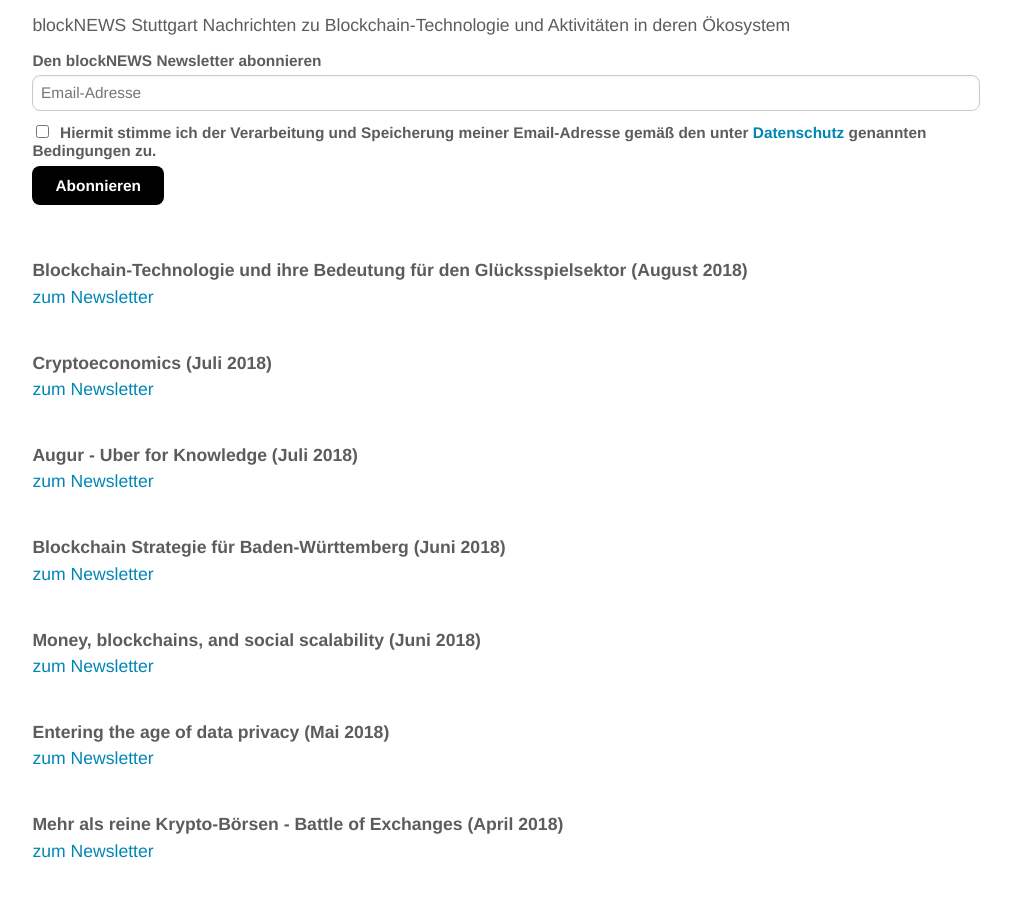
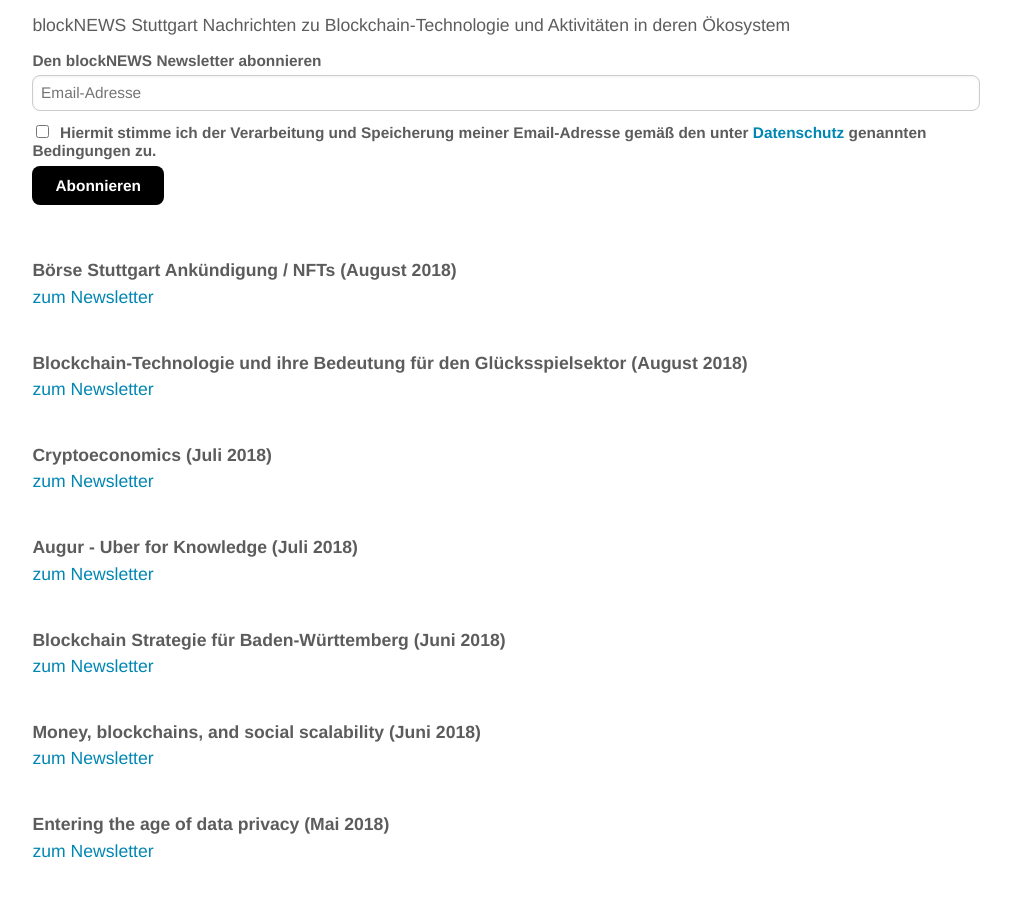
Before and after one commit to blocklab/site, a Jekyll site: the page built from newsletter.md, in a window 1280 px wide and 900 px high, scrolled down 529 px. Shown: the top 897 px of the window, without its empty margins (134-1145 px from the left). Built offline with Jekyll 4.4.1, drawn with Linux system fonts in a browser that asks for light colours; comment, search, counter and statistics services are not loaded.

Commit message:
Update newsletter.md

```diff
--- a/newsletter.md
+++ b/newsletter.md
@@ -33,6 +33,11 @@ Nachrichten zu Blockchain-Technologie und Aktivitäten in deren Ökosystem
 <!--End mc_embed_signup-->
 
 <br>
+<br>
+**Börse Stuttgart Ankündigung / NFTs (August 2018)**
+<br>
+[zum Newsletter](https://mailchi.mp/cec64f04a86f/blockchain-in-der-kw16-private-key-und-wallet-sicherheit-625385)
+
 <br>
 **Blockchain-Technologie und ihre Bedeutung für den Glücksspielsektor (August 2018)**
 <br>
```
